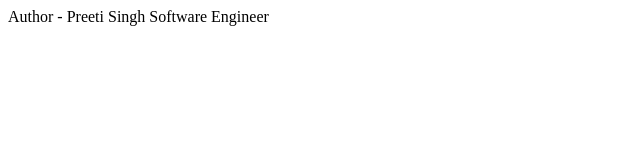
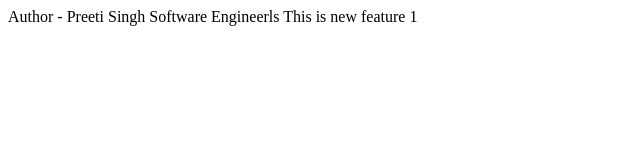
Before and after one commit to thisispreetisingh-code/My_first_project, a plain HTML site: page index.html in a window 1280 px wide. Shown: the whole page, without its empty margins (0-640 px from the left). Drawn offline with Linux system fonts and the light colour scheme.

Commit message:
Added new feature

```diff
--- a/index.html
+++ b/index.html
@@ -1,2 +1,3 @@
 <pr>Author - Preeti Singh</pr>
-<pr>Software Engineer</pr>
+<pr>Software Engineerls </pr>
+<pr> This is new feature 1</pr>
```
